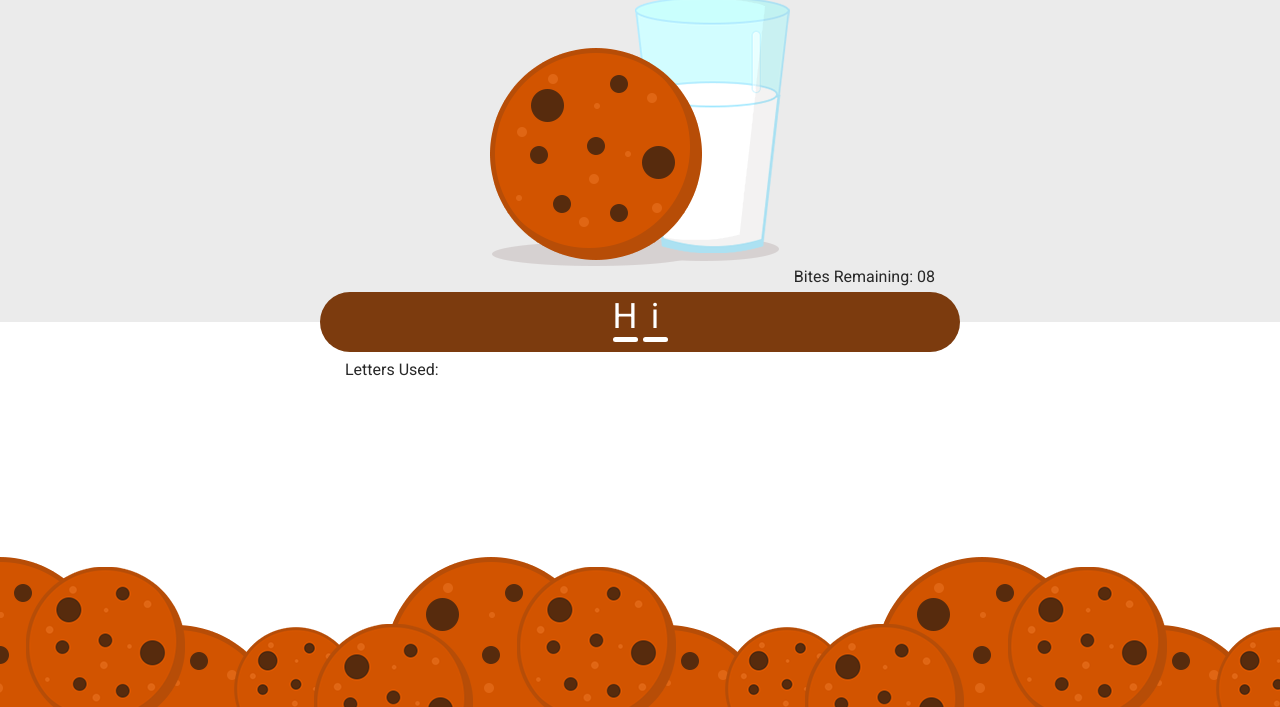
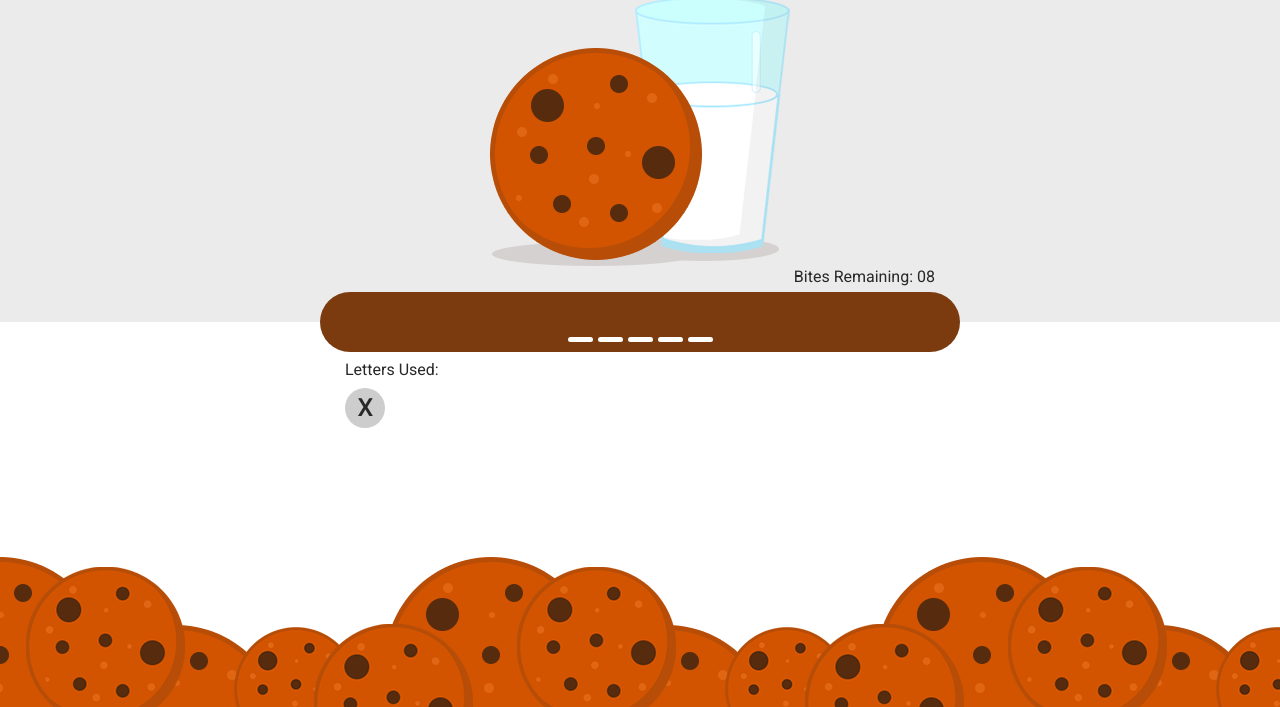
Before and after one commit to zencloud/Word-Guess-Game, a plain HTML site: page index.html in a window 1280 px wide. Shown: the part 128-835 px from the top of the page. Drawn offline with Linux system fonts and the light colour scheme.

Commit message:
Initial JS Config

```diff
--- a/assets/css/style.css
+++ b/assets/css/style.css
@@ -62,7 +62,7 @@ body, html {
     width: 640px;
 }
 
-.content-solution-container {
+#content-solution-container {
     width: 640px;
     background-color: var(--site-theme-color);
     height: 60px;
@@ -101,12 +101,35 @@ body, html {
     background-color: white;
     border-radius: 10px;
 }
-.content-letters-used {
+
+/* --- LETTERS USED */
+.content-letters-used-container {
     width: 640px;
     height: 200px;
     margin: 0 auto;
     margin-top: 35px;
     padding: 5px 25px 5px 25px;
+}
+
+.content-letters-used {
+    width: 40px;
+    height: 40px;
+    display: inline-block;
+    background-color: #cdcdcd;
+    border-radius: 50%;
+    font-size: 25px;
+    font-weight: 500;
+    margin-top: 10px;
+    margin-right: 20px;
+    padding-left: 1px; /* Make letter weight feel more centered*/
+    text-align: center;
+    line-height: 40px;
+
+
+}
+
+span[class^='letter-'] {
+    display: none;
 }
 
 /* --- FOOTER */
--- /dev/null
+++ b/assets/js/game-functions.js
@@ -0,0 +1,29 @@
+// Core Game Functions
+
+// --- Generate and Display New Word
+var game_generate_word = function () {
+
+    // Generator Word at start of round
+    wordRandom = getRandomInt(0, wordLibrary.length-1);
+    wordValue = wordLibrary[wordRandom];
+    var htmlData = '';
+
+    // Loop through character positions to spell out word
+    for (var i = 0; i < wordValue.length; i++) {
+
+        // Create Main Word Div
+        let wordPosition = wordValue[i];
+        htmlData += `
+        <div class=\"content-solution-letter-cell\">
+        <span class="letter-${i}">${wordPosition}</span>
+        <div class=\"content-solution-letter-underline\"></div>
+        </div>
+    `;
+    }
+
+    // Set Div Content
+    document.getElementById("content-solution-container").innerHTML = htmlData;
+};
+
+
+// --- Input Detection
--- a/assets/js/game.js
+++ b/assets/js/game.js
@@ -1 +1,28 @@
 // Cookie Conjector Core Game Controller
+
+/* Dev Notes:
+Keyboard Character Code All Letters Range:
+    Numbers: 48 - 47
+    Upper:   65 - 90
+    Lower:   97 - 122
+*/
+
+
+// Game Setup:
+// Apply Listenners
+document.addEventListener('keydown', function (event) {
+
+    // Detect Keyboard Input and Check for only letters
+    let keyInput = event.keyCode;
+    if (keyInput >= 65 && keyInput <= 90 || keyInput >= 97 && keyInput <=122 ) {
+
+        keyInput = String.fromCharCode(keyInput);
+        console.log(keyInput);
+    }
+});
+
+// Temporary Word Library
+var wordLibrary = ['money', 'house', 'business', 'cheese'];
+
+// Game Start Generate Word
+game_generate_word();
--- /dev/null
+++ b/assets/js/utility-functions.js
@@ -0,0 +1,9 @@
+// UTILITY FUNCTIONS
+
+
+// Math Utility
+function getRandomInt(min, max) {
+    min = Math.ceil(min);
+    max = Math.floor(max);
+    return Math.floor(Math.random() * (max - min + 1)) + min;
+}
--- a/index.html
+++ b/index.html
@@ -35,21 +35,16 @@
                 Bites Remaining: 08
             </div>
 
-            <div class="content-solution-container">
-                <div class="content-solution-letter-cell">
-                    H
-                    <div class="content-solution-letter-underline"></div>
-                </div>
-                <div class="content-solution-letter-cell">
-                    i
-                    <div class="content-solution-letter-underline"></div>
-                </div>
+            <div id="content-solution-container">
             </div>
 
         </div>
 
-        <div class="content-letters-used">
-            Letters Used:
+        <div class="content-letters-used-container">
+            <p>Letters Used:</p>
+            <div class="content-letters-used">
+                X
+            </div>
         </div>
 
         <div class="footerPush"></div>
@@ -59,6 +54,8 @@
     </footer>
 
     <!-- Game JavaScript -->
+    <script src="assets/js/utility-functions.js"></script>
+    <script src="assets/js/game-functions.js"></script>
     <script src="assets/js/game.js"></script>
 </body>
 
```
